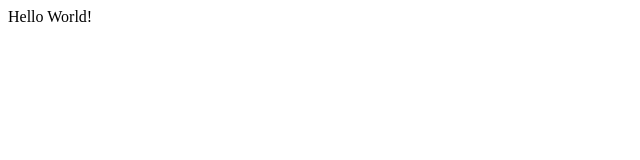
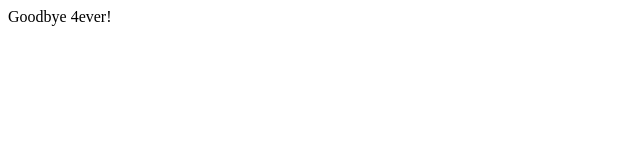
Before and after one commit to minhvp9/vp9player, a plain HTML site: page index.html in a window 1280 px wide. Shown: the full height of the page, 0-640 px from the left. Drawn offline with Linux system fonts and the light colour scheme.

Commit message:
Update index.html

```diff
--- a/index.html
+++ b/index.html
@@ -1,3 +1,3 @@
 <html>
-Hello World!
+Goodbye 4ever!
 </html>
```
